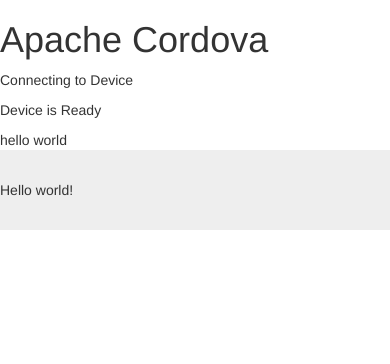
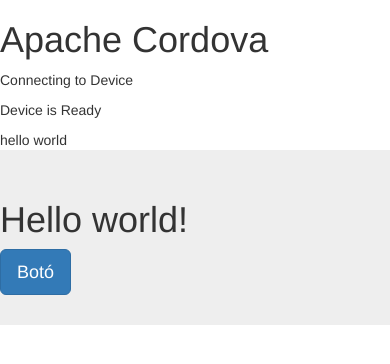
Before and after one commit to davidmgilo/CordovaTemplate, a website: page www/index.html in a window 390 px wide. Drawn offline with Linux system fonts and the light colour scheme; some packages are replaced by stand-ins of ours.

Commit message:
hello world bootstrap

```diff
--- a/www/index.html
+++ b/www/index.html
@@ -45,7 +45,10 @@
 
             <div id="msgid"> </div>
 
-            <div class="jumbotron"> Hello world! </div>
+            <div class="jumbotron">
+                <h1>Hello world!</h1>
+                <a class="btn btn-lg btn-primary" href="#" role="button">Botó</a>
+            </div>
 
         </div>
 
```
